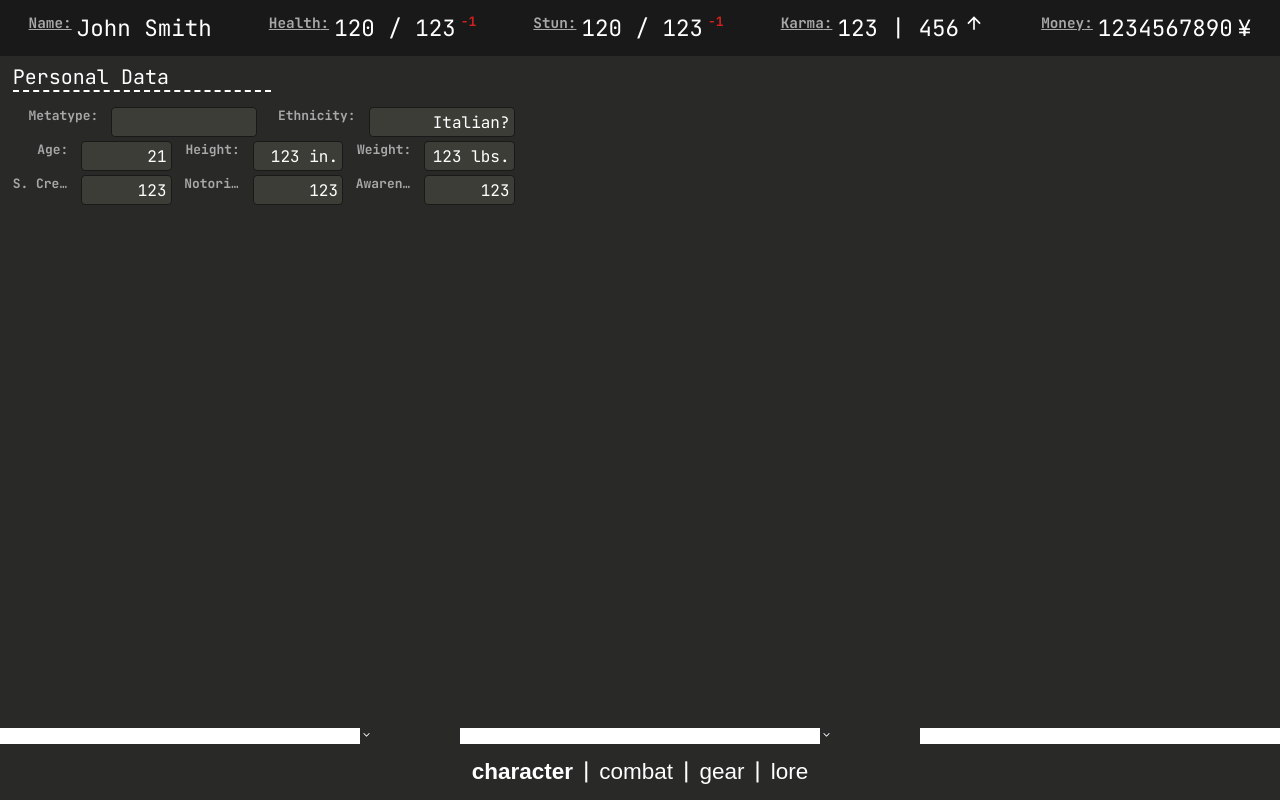
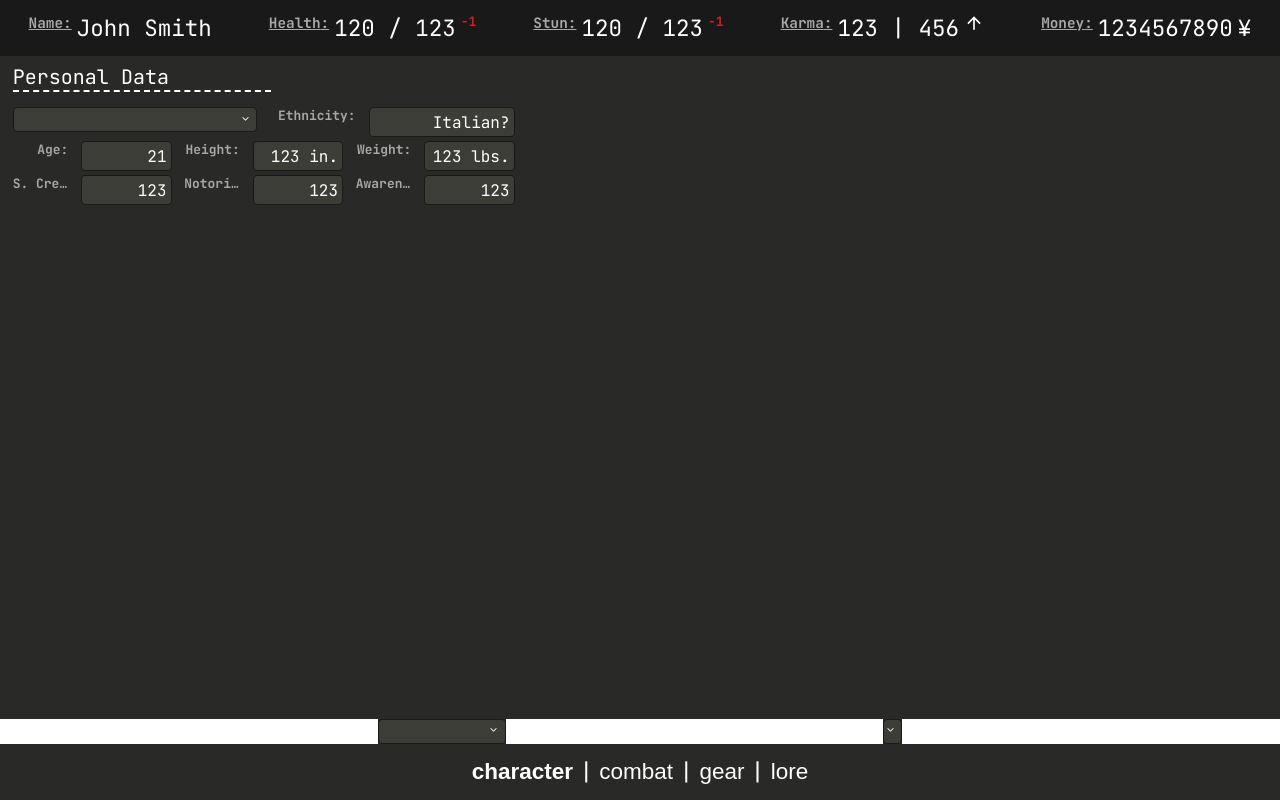
Before and after one commit to roclame12/ShadowSheet, a React (Vite) app: page / in a window 1280 px wide. Built offline with nearby package versions, Linux system fonts and the light colour scheme.

Commit message:
Added some styling to the DropDown to make it fit within the app. Beginning to implement within CharacterPage.tsx

```diff
--- a/src/App.tsx
+++ b/src/App.tsx
@@ -4,7 +4,7 @@ import "./CSS/globals.css"
 import HudBar from "./components/HudBar.tsx";
 import Footer from "./components/Footer";
 import CharacterPage from "./pages/CharacterPage.tsx";
-import DropDown, { DropDownItem } from "./components/DropDown.tsx";
+import DropDown, { DDItem } from "./components/DropDown.tsx";
 
 function App() {
   const [greetMsg, setGreetMsg] = useState("");
@@ -21,12 +21,12 @@ function App() {
             <CharacterPage/>
             <div style={{display: "flex", flexDirection: "row", width: "100vw", justifyContent: "space-evenly"}}>
                 <DropDown className="foo">
-                    <DropDownItem>Look</DropDownItem>
-                    <DropDownItem value="content">Some Content!</DropDownItem>
+                    <DDItem>Look</DDItem>
+                    <DDItem value="content">Some Content!</DDItem>
                 </DropDown>
-                <DropDown className="bar">
-                    <DropDownItem>Look Here!</DropDownItem>
-                    <DropDownItem>More content!</DropDownItem>
+                <DropDown>
+                    <DDItem>Look Here!</DDItem>
+                    <DDItem>More content!</DDItem>
                 </DropDown>
             </div>
         <Footer/>
--- a/src/CSS/components/Dropdown.module.css
+++ b/src/CSS/components/Dropdown.module.css
@@ -1,7 +1,7 @@
 @import "../globals.css";
 
 .btn {
-    background-color: var(--background-black);
+    background-color: transparent;
     border: none;
 
     .icon { width: 1em; }
@@ -16,10 +16,24 @@
     font-family: inherit;
     color: var(--text-color);
     background-color: var(--background-black);
+    flex-wrap: nowrap;
 }
 
-.input-box {
+.inputBox {
+    display: flex;
+    flex-direction: row;
+    justify-content: space-between;
+    flex: 1;
+    flex-wrap: nowrap;
 
+    text-overflow: ellipsis;
+    font-size: inherit;
+
+    p {
+        text-overflow: ellipsis;
+        overflow: hidden;
+        white-space: nowrap;
+    }
 }
 
 .item {
@@ -27,11 +41,11 @@
     width: 100%;
     transition: background-color var(--animation-fast) ease-in-out;
 
-    &:hover { background-color: var(--secondary-black); }
+    &:hover { background-color: var(--primary-black); }
 }
 
 .menu {
-    background-color: var(--primary-black);
+    background-color: var(--secondary-black);
 
     position: absolute;
 
--- a/src/CSS/globals.css
+++ b/src/CSS/globals.css
@@ -57,9 +57,21 @@
 }
 
 /* classes common to many components */
-.page-container {
+.global-page-container {
     width: 100%;
     flex: 1;
     background-color: var(--background-black);
     padding: 1vh 1vw;
 }
+
+
+.global-text-box-body {
+    padding: .4ex .25em .4ex 0;
+
+    background-color: var(--primary-black);
+    border: 1px solid var(--secondary-black);
+    border-radius: 4px;
+}
+
+
+.foo { width: 10vw; }
--- a/src/CSS/pages/CharacterPage.css
+++ b/src/CSS/pages/CharacterPage.css
@@ -8,34 +8,7 @@
 
     gap: var(--font-size-xxs);
     color: var(--text-color);
-
-    .dropdown-select {
-        width: 100%;
-        font-size: var(--font-size-s);
-    }
-
-    .dropdown-select__control {
-        background-color: transparent;
-        border: none;
-        color: var(--text-color) !important;
-    }
-
-    .dropdown-select__control--is-focused {
-        outline: none !important;
-        box-shadow: none !important;
-    }
-
-    .dropdown-select__menu-list {
-        background-color: var(--primary-black);
-    }
-
-    .dropdown-select__single-value {
-        color: var(--text-color) !important;
-    }
 }
-
-
-
 
 
 .input-box-header {
--- a/src/components/DropDown.tsx
+++ b/src/components/DropDown.tsx
@@ -47,13 +47,13 @@ function ExpandBtn(
 }
 
 
-interface DropDownItemProps {
+interface DDItemProps {
     children: string;
     value?: string | number;
 }
 
 
-export function DropDownItem (props: DropDownItemProps) {
+export function DDItem (props: DDItemProps) {
     const itemPair: keyPair = {
         label: props.children,
         value: props.value ? props.value : props.children
@@ -89,12 +89,11 @@ interface DropDownMenuProps {
 }
 
 function DropDownMenu(props: DropDownMenuProps) {
-    const dismissRef = useLightDismiss(props.setExpanded)
 
     return (
         <visibleContext.Provider value={ props.setExpanded }>
             <selectedContext.Provider value={ props.setSelected }>
-                <div className={ styles.menu } ref={ dismissRef }>
+                <div className={ styles.menu }>
                     { props.isExpanded && props.children }
                 </div>
             </selectedContext.Provider>
@@ -106,15 +105,21 @@ function DropDownMenu(props: DropDownMenuProps) {
 interface DropDownProps {
     children: ReactElement[];
     className?: string;
+    id?: string;
 }
 
 export default function DropDown(props: DropDownProps): ReactElement{
     const [isExpanded, setExpanded] = useState<boolean>(false)
     const [selected, setSelected] = useState<keyPair>({label: "", value: ""});
+    const dismissRef = useLightDismiss(setExpanded);
 
     return (
-        <div className={ styles.container }>
-            <div style={{width: "100px", display: "flex", flexDirection: "row"}} onClick={() => {setExpanded(!isExpanded)}}>
+        <div
+            id={props.id ? props.id : ""}
+            className={ `${styles.container} ${props.className ? props.className : ""}` }
+            ref={ dismissRef }
+        >
+            <div className={ `${styles.inputBox} global-text-box-body` } onClick={() => {setExpanded(!isExpanded)}}>
                 <p>{selected.label}</p>
                 <ExpandBtn isActive={ isExpanded } setActive={ setExpanded }/>
             </div>
--- a/src/pages/CharacterPage.tsx
+++ b/src/pages/CharacterPage.tsx
@@ -1,6 +1,7 @@
 import "../CSS/pages/CharacterPage.css"
 import Header from "../components/Header.tsx";
 import { useState, useRef } from "react";
+import DropDown, { DDItem } from "../components/DropDown.tsx";
 
 
 interface InputBoxProps {
@@ -29,33 +30,6 @@ function InputBox(props: InputBoxProps) {
                     className="input-box-input"
                 />
                 { props.suffix ? <p className="input-box-suffix">{ props.suffix }</p> : null }
-            </div>
-        </div>
-    )
-}
-
-
-interface Option {
-    value: string,
-    label: string
-}
-
-
-interface DropDownProps {
-    header: string,
-    options: Option[],
-    selected: Option,
-    onChange: (event: React.ChangeEvent<HTMLSelectElement>) => void
-    title?: string,
-    id?: string
-}
-
-function DropDown(props: DropDownProps) {
-
-    return (
-        <div className="input-container" id={props.id}>
-            <h2 className="input-box-header">{ props.header }</h2>
-            <div className="input-box-body">
             </div>
         </div>
     )
@@ -107,18 +81,12 @@ function PersonalData() {
                 />
                 */}
 
-                <DropDown
-                    header={"Metatype:"}
-                    options={[
-                        {value: "human", label: "Human"},
-                        {value: "elf", label: "Elf"},
-                        {value: "ork", label: "Ork"},
-                        {value: "troll", label: "Troll"},
-                    ]}
-                    id="meta-type"
-                    selected={ metaType }
-                    onChange={ (e: React.ChangeEvent<Select>) => { setMetaType(e.target.value)} }
-                />
+                <DropDown id="meta-type">
+                    <DDItem>Human</DDItem>
+                    <DDItem>Elf</DDItem>
+                    <DDItem>Ork</DDItem>
+                    <DDItem>Troll</DDItem>
+                </DropDown>
 
                 <InputBox
                     header="Ethnicity:"
@@ -186,7 +154,7 @@ function PersonalData() {
 export default function CharacterPage() {
 
     return (
-        <div className="page-container">
+        <div className="global-page-container">
             <PersonalData/>
         </div>
     )
```
